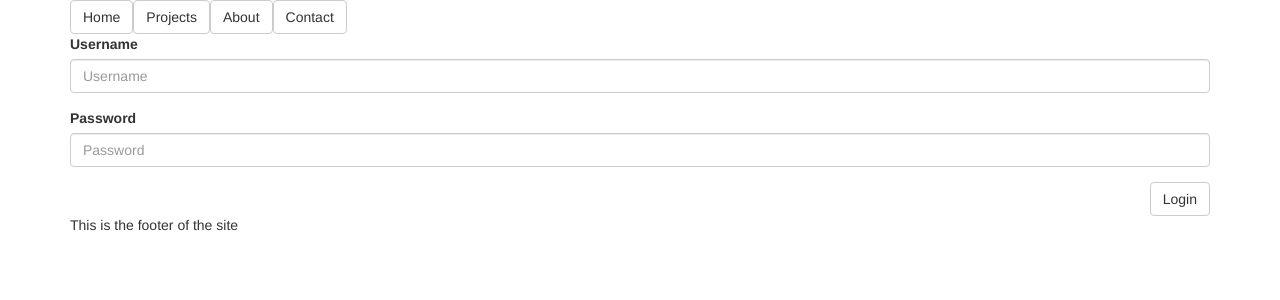
After one commit to rcasto/MySite, a Node server app: page /admin/login in a window 1280 px wide. The commit adds this page. Shown: the top 300 px of the page. Run offline with Node 20, Linux system fonts and the light colour scheme; style sheets or scripts are compiled from the project's sources; some libraries are stand-ins or nearby versions.

Commit message:
admin user configuration added and setup login for admin route as well

```diff
--- a/app.js
+++ b/app.js
@@ -4,15 +4,30 @@ var favicon = require('serve-favicon');
 var logger = require('morgan');
 var cookieParser = require('cookie-parser');
 var bodyParser = require('body-parser');
+var mongoose = require('mongoose');
+var passport = require('passport');
+var LocalStrategy = require('passport-local').Strategy;
 
 var routes = require('./routes/index');
 var users = require('./routes/users');
+var api = require('./routes/api');
+
+var admin = require('./config/admin.json');
 
 var app = express();
 
 // view engine setup
 app.set('views', path.join(__dirname, 'views'));
 app.set('view engine', 'jade');
+
+// Setup Database connection
+mongoose.connect('mongodb://localhost/mySite', function (err) {
+    if (err) {
+        console.log("Database connection failed: " + err);
+    } else {
+        console.log("Database connection successful");
+    }
+});
 
 // uncomment after placing your favicon in /public
 //app.use(favicon(__dirname + '/public/favicon.ico'));
@@ -22,8 +37,35 @@ app.use(bodyParser.urlencoded({ extended: false }));
 app.use(cookieParser());
 app.use(express.static(path.join(__dirname, 'public')));
 
+// Authentication Configuration
+app.use(passport.initialize());
+app.use/(passport.session());
+
+passport.use(new LocalStrategy(
+  function(username, password, done) {
+    if(username === admin.username && password === admin.password) {
+        return done(null, {
+            displayName: 'Admin'
+        });
+    }
+    return done(null, false, { message: 'Incorrect username or password.' });
+  }
+));
+
+passport.serializeUser(function(user, done) {
+  done(null, user.displayName);
+});
+
+passport.deserializeUser(function(id, done) {
+  findById(id, function (err, user) {
+    done(err, user);
+  });
+});
+
+// Routes Configuratio/n
 app.use('/', routes);
 app.use('/users', users);
+app.use('/api', api);
 
 // catch 404 and forward to error handler
 app.use(function(req, res, next) {
--- a/public/stylesheets/styles.less
+++ b/public/stylesheets/styles.less
@@ -1,3 +1,7 @@
+textarea {
+	resize: none;
+}
+
 .container {
 	position: relative;
 
--- a/routes/index.js
+++ b/routes/index.js
@@ -1,9 +1,24 @@
 var express = require('express');
 var router = express.Router();
+
+var passport = require('passport');
 
 /* GET home page. */
 router.get('/', function(req, res) {
   res.render('index', { title: "Home - Richie Casto's Website" });
 });
 
+router.get('/admin', function (req, res) {
+	res.render('admin', { title: "Admin - Administrative panel", errors: [] });
+});
+
+router.get('/admin/login', function (req, res) {
+	res.render('login', { title: "Admin - Administrator Login", errors: [] });
+});
+
+router.post('/admin/login', passport.authenticate('local', {
+	successRedirect: '/admin/',
+	failureRedirect: '/admin/login'
+}));
+
 module.exports = router;
--- a/views/footer.jade
+++ b/views/footer.jade
@@ -1,8 +1,8 @@
 div(class="footer row")
 	p(class="col-xs-12") This is the footer of the site
 
-script(type="text/javascript", src="bower_components/less/dist/less.min.js")
-script(type="text/javascript", src="bower_components/jquery/dist/jquery.min.js")
-script(type="text/javascript", src="bower_components/bootstrap/dist/js/bootstrap.min.js")
+script(type="text/javascript", src="/bower_components/less/dist/less.min.js")
+script(type="text/javascript", src="/bower_components/jquery/dist/jquery.min.js")
+script(type="text/javascript", src="/bower_components/bootstrap/dist/js/bootstrap.min.js")
 
-script(type="text/javascript", src="javascripts/main.js")
+script(type="text/javascript", src="/javascripts/main.js")
--- a/views/layout.jade
+++ b/views/layout.jade
@@ -5,8 +5,8 @@ html
 
 		meta(name="viewport", content="width=device-width, initial-scale=1")
 
-		link(rel="stylesheet", href="bower_components/bootstrap/dist/css/bootstrap.min.css")
-		link(rel="stylesheet/less", href="stylesheets/styles.less")
+		link(rel="stylesheet", href="/bower_components/bootstrap/dist/css/bootstrap.min.css")
+		link(rel="stylesheet/less", href="/stylesheets/styles.less")
 	body
 		div(class="container")
 			div(class="header row", href="#")
--- /dev/null
+++ b/views/login.jade
@@ -0,0 +1,14 @@
+extends layout
+
+block content
+	form(action="/admin/login", method="post")
+		div(class="form-group")
+			label(for="username") Username
+			input(type="text", class="form-control", placeholder="Username", name="username")
+		div(class="form-group")
+			label(for="password") Password
+			input(type="password", class="form-control", name="password", placeholder="Password")
+		<button type="submit" class="btn btn-default pull-right">Login</button>
+
+	each error in errors
+		p(class="text-danger")= error.msg
```
Also changed, not shown: models/Blog.js (added, +7 -0 lines), models/User.js (added, +8 -0 lines), package.json (+8 -1 lines), routes/api.js (added, +20 -0 lines), views/admin.jade (added, +14 -0 lines), 6 other files.
